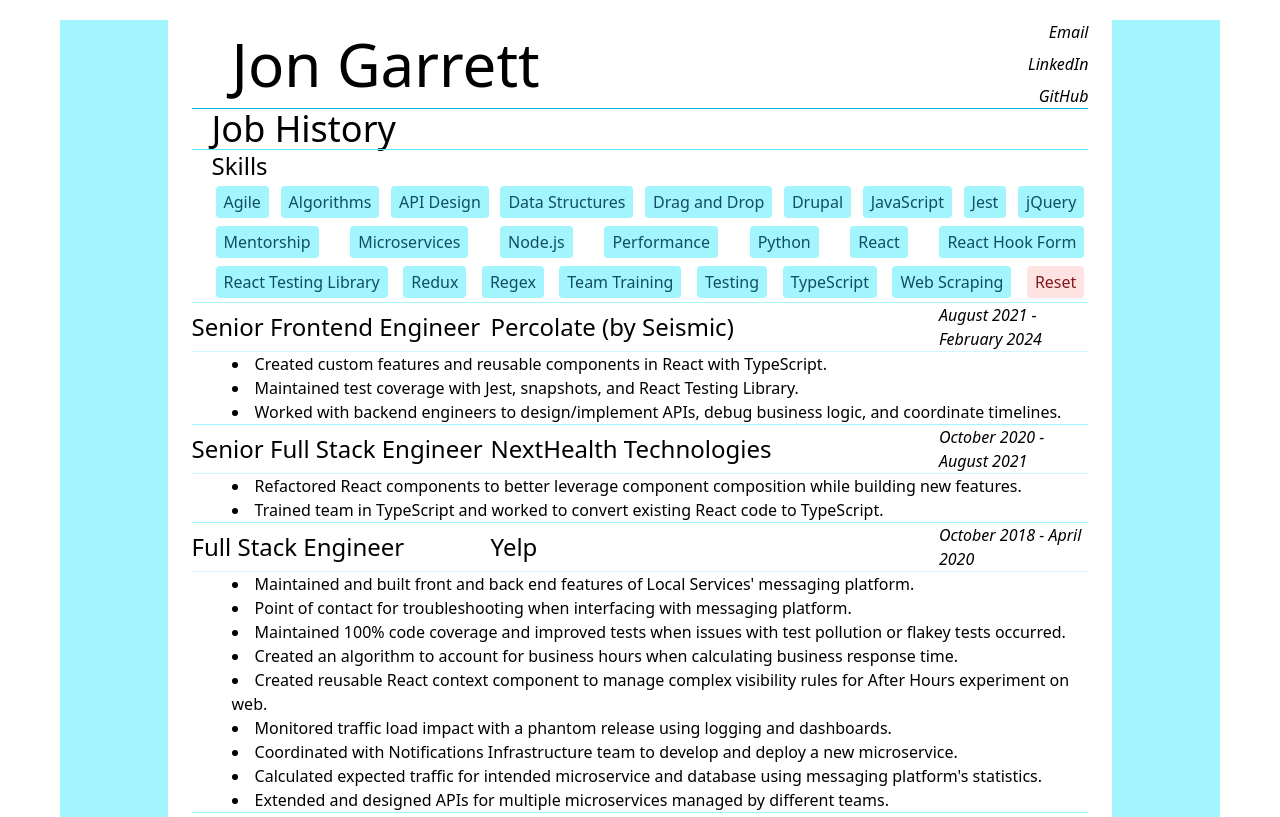
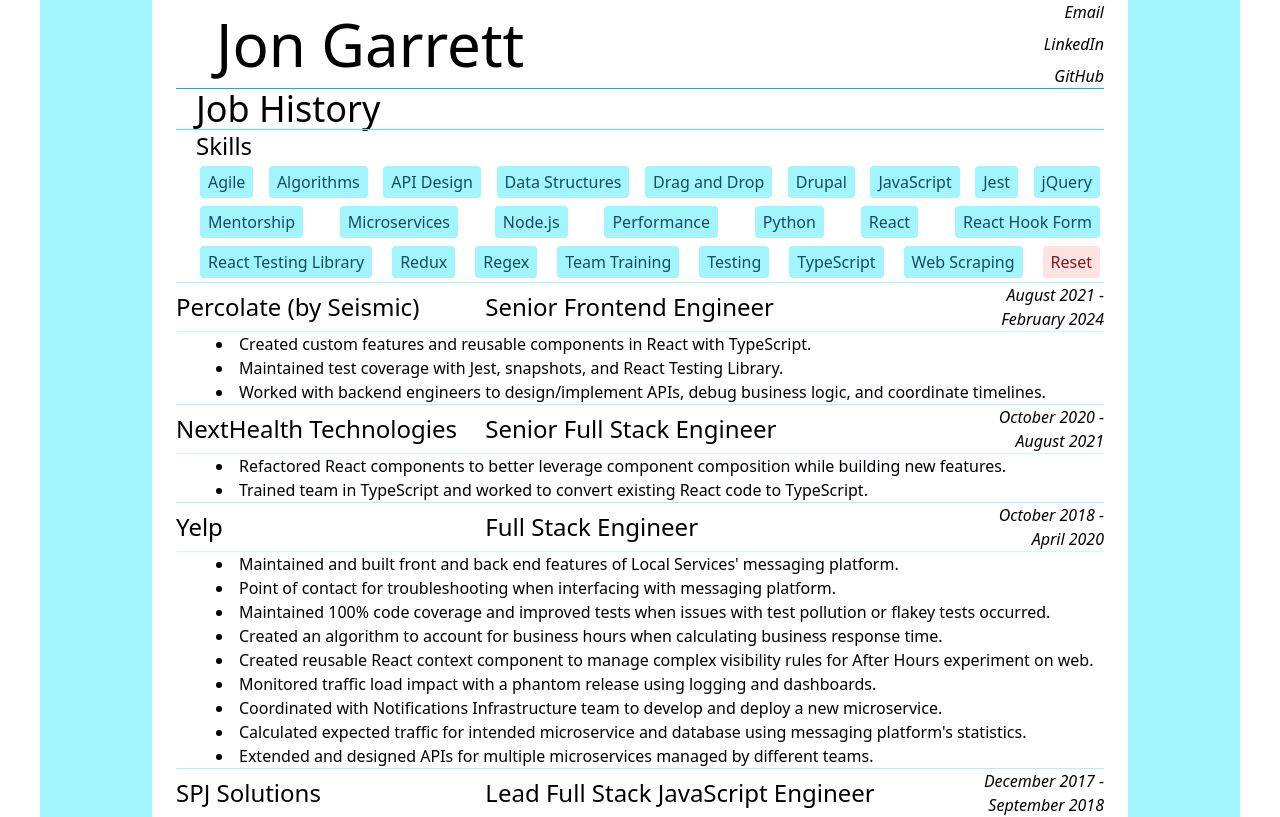
Before and after one commit to j-garrett/portfolio, a Next.js app: page / in a window 1280 px wide. Shown: the top 817 px of the page. Built offline with nearby package versions, Linux system fonts and the light colour scheme.

Commit message:
styling tweak

```diff
--- a/app/components/job-history.tsx
+++ b/app/components/job-history.tsx
@@ -377,15 +377,14 @@
   <div className="border-t-1 border-t-cyan-200">
     <div className="grid grid-cols-6">
       <div className="col-span-2 place-content-center text-2xl">
-        <p>{job.title}</p>
+        <p>{job.company}</p>
       </div>
       <div className="col-span-3 place-content-center">
-        <h3 className="text-2xl">{job.company}</h3>
+        <h3 className="text-2xl">{job.title}</h3>
       </div>
-      <div className="col-span-1 col-start-6 place-content-center italic">
-        <p>
-          {job.startDate} - {job.endDate}
-        </p>
+      <div className="col-span-1 col-start-6 place-content-center italic text-right">
+        <p>{job.startDate} -</p>
+        <p>{job.endDate}</p>
       </div>
     </div>
     <div className="border-t-1 border-t-cyan-100 pl-10">
--- a/app/globals.css
+++ b/app/globals.css
@@ -1,7 +1,7 @@
 @import 'tailwindcss';
 
 body {
-  padding: 20px 20px 60px;
   max-width: 1200px;
   margin: 0 auto;
+  height: 100vh;
 }
```
